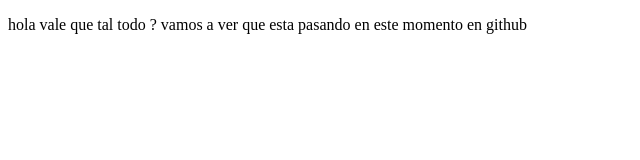
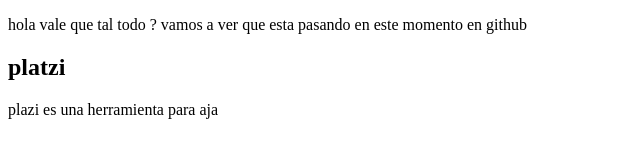
Before and after one commit to Remsoy05/program, a plain HTML site: page index.html in a window 1280 px wide. Shown: the whole page, without its empty margins (0-640 px from the left). Drawn offline with Linux system fonts and the light colour scheme.

Commit message:
1.001.1v

```diff
--- a/index.html
+++ b/index.html
@@ -10,5 +10,9 @@
     <p>hola vale que tal todo ?
         vamos a ver que esta pasando en este momento en github
     </p>
+    <section>
+        <h1>platzi</h1>
+        <p>plazi es una herramienta para aja</p>
+    </section>
 </body>
 </html>
```
